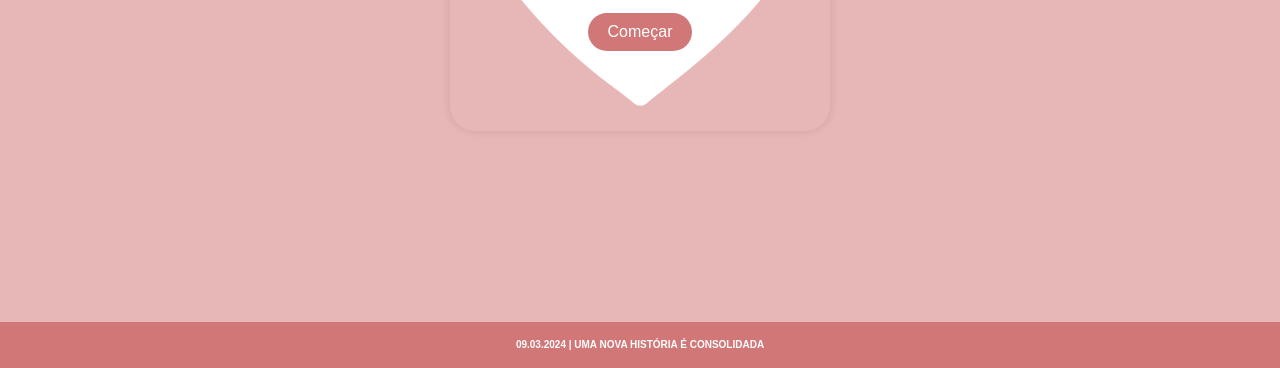
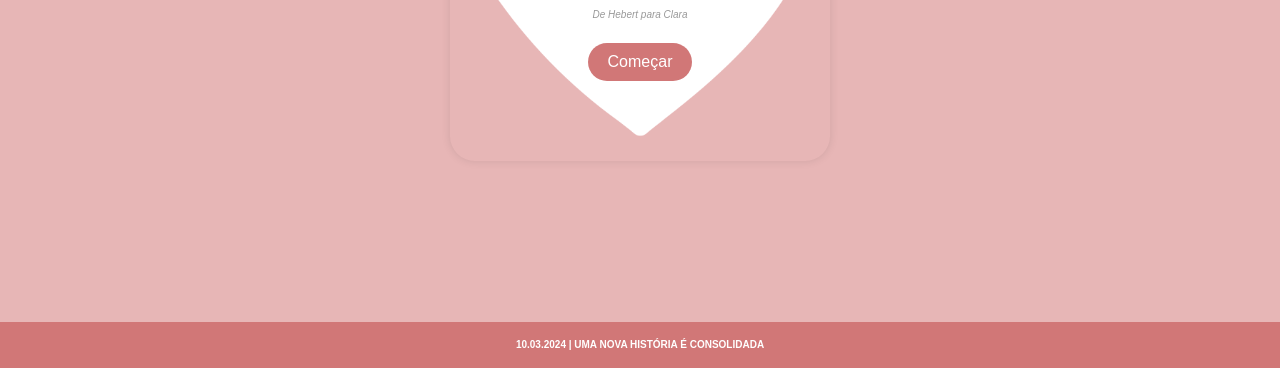
Before and after one commit to httpsHEBERT/Moments, a plain HTML site: page index.html in a window 1280 px wide. Shown: the part 432-800 px from the top of the page. Drawn offline with Linux system fonts and the light colour scheme.

Commit message:
Add files via upload

```diff
--- a/index.html
+++ b/index.html
@@ -17,7 +17,7 @@
       <a href="#" class="button" id="startButton">Começar</a>
     </div>
     <footer>
-      <p style="color: #fff">09.03.2024 | UMA NOVA HISTÓRIA É CONSOLIDADA</p>
+      <p style="color: #fff">10.03.2024 | UMA NOVA HISTÓRIA É CONSOLIDADA</p>
     </footer>
     <div id="poem" class="hidden">
       <p class="estrofe">...</p>
--- a/styles.css
+++ b/styles.css
@@ -1,7 +1,6 @@
 body {
   font-family: Arial, sans-serif;
   margin: 0;
-  margin-top: -30px;
   padding: 0;
   background-color: #e7b6b6;
   display: flex;
```
